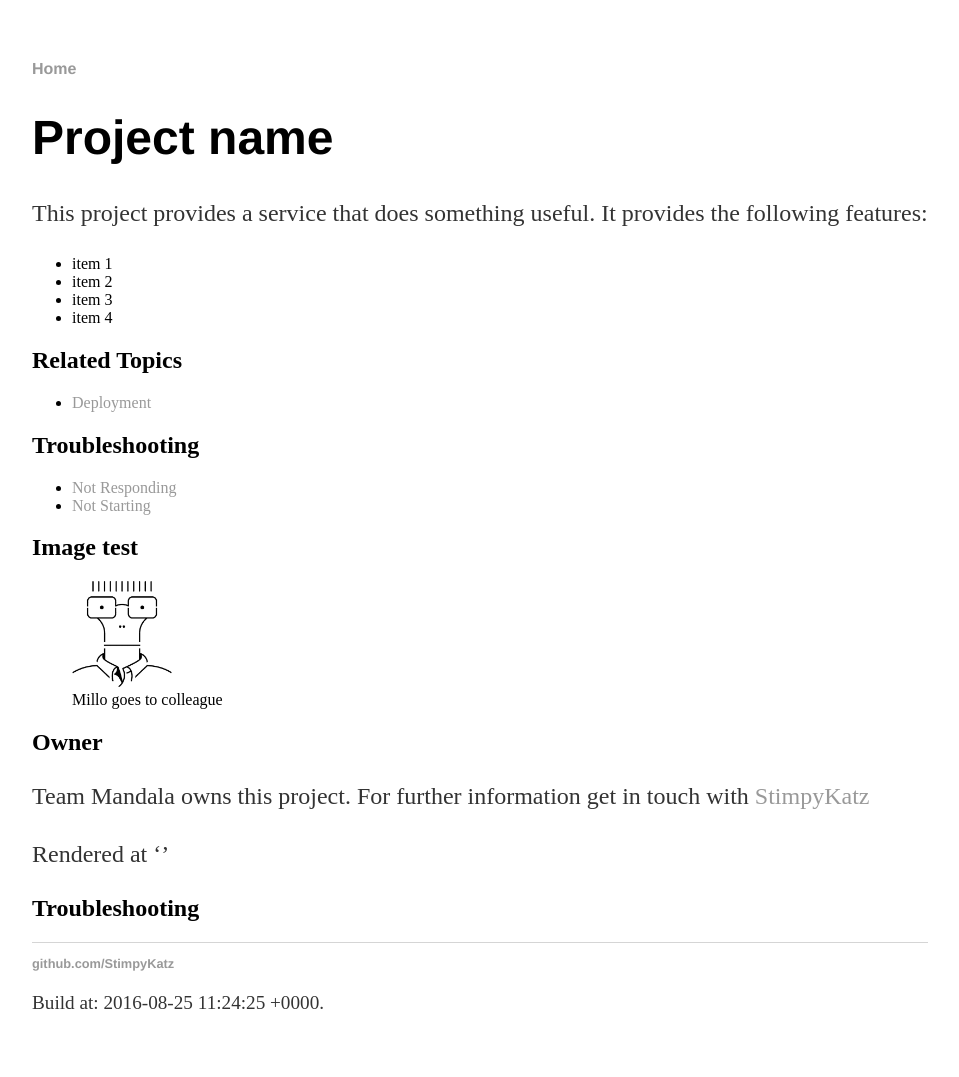
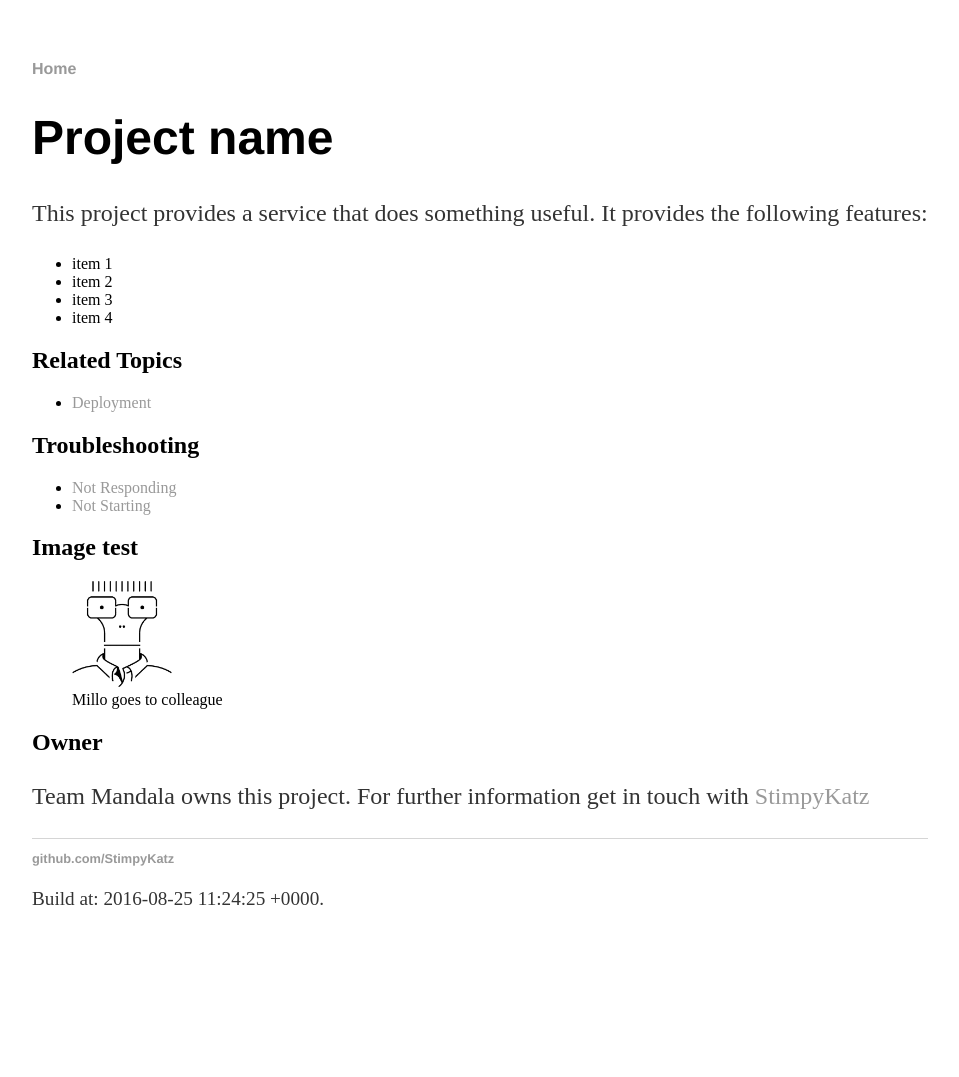
Before and after one commit to M3t4Mash/gfm-demo, a Jekyll site: the page built from index.md, in a window 1280 px wide. Shown: the whole page, without its empty margins (160-1119 px from the left). Built offline with Jekyll 4.4.1, drawn with Linux system fonts in a browser that asks for light colours; after the commit the page ends 972 px from its top, so only the background shows below that.

Commit message:
foo Cleanup: removed collection loop in template

```diff
--- a/_layouts/default.html
+++ b/_layouts/default.html
@@ -15,14 +15,6 @@
 
 				{{ content }}
 
-				<h2 id="troubleshooting">Troubleshooting</h2>
-				<ul>
-				{% for faq in site.troubleshooting %}
-				  <li>
-					<a href="{{ site.baseurl }}{{ faq.url }}">{{ faq.title }}</a>
-				  </li>
-				{% endfor %}
-				</ul>
 			</div><!-- /.container -->
 			<footer>
 	    		<ul>
--- a/index.md
+++ b/index.md
@@ -21,5 +21,3 @@
 
 ## Owner
 Team Mandala owns this project. For further information get in touch with [StimpyKatz](https://github.com/StimpyKatz)
-
-Rendered at '{{date}}'
```
